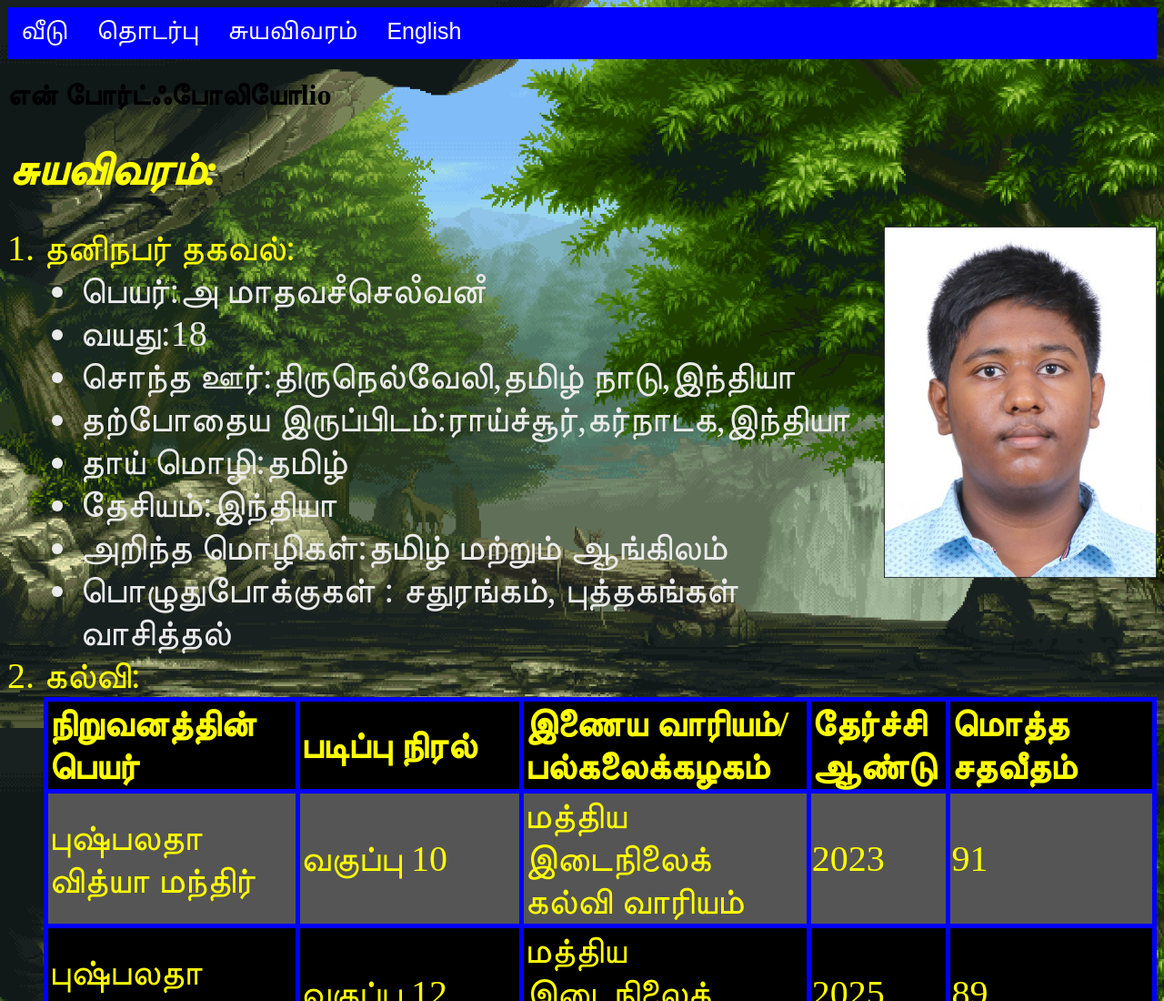
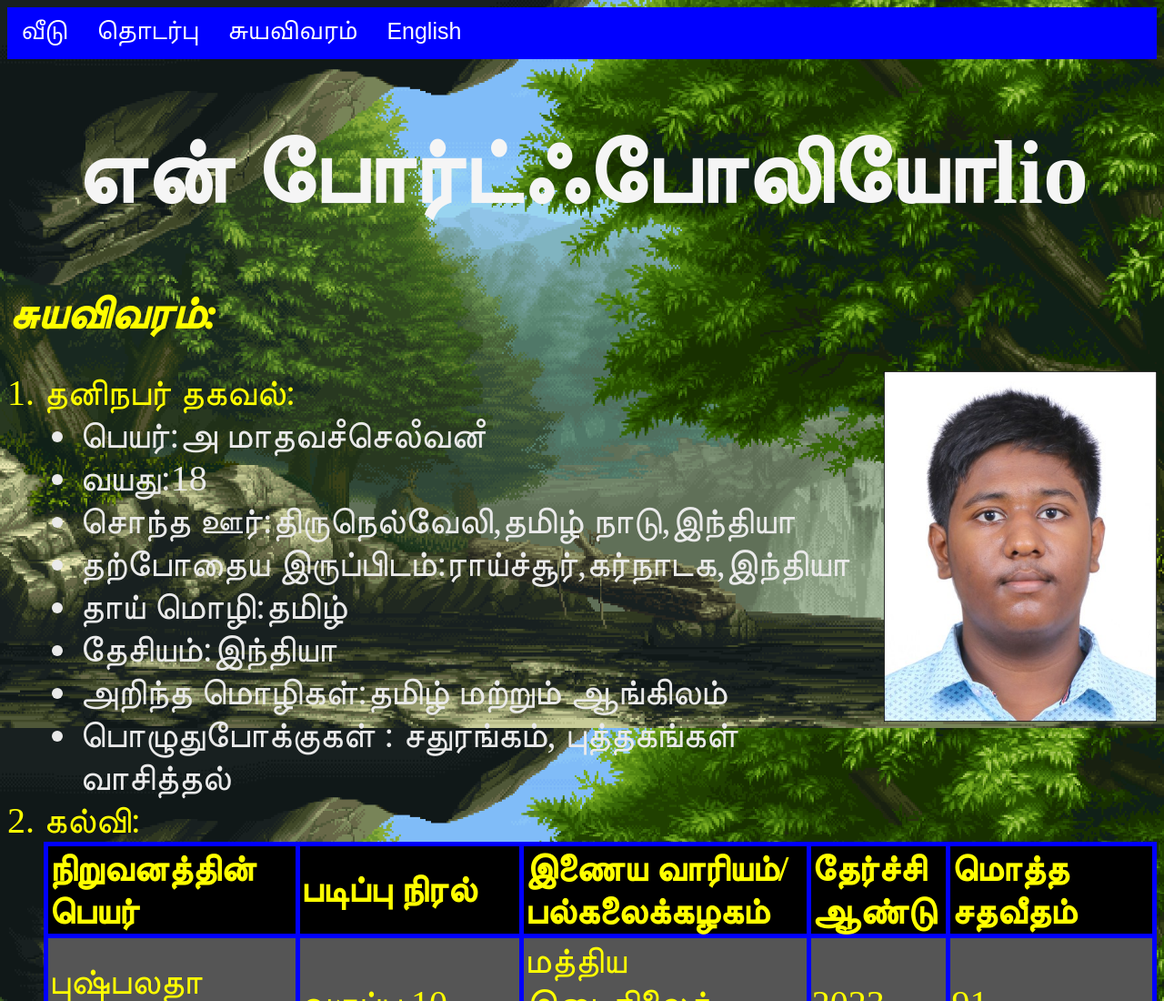
Before and after one commit to maadhavaselvan/maadhavaselvan.github.io, a plain HTML site: page index_tamil.html in a window 1280 px wide. Shown: the top 1100 px of the page at 91% size. Drawn offline with Linux system fonts and the light colour scheme.

Commit message:
Update index_tamil.html
tamil heading was broken

```diff
--- a/index_tamil.html
+++ b/index_tamil.html
@@ -3,6 +3,7 @@
 <head>
 <title>maadhavaselvan.com/home_tamil</title>
 <link rel="icon" type="image/x-icon" href="favicon.ico">
+<link href="https://fonts.googleapis.com/css2?family=Noto+Sans+Tamil&display=swap" rel="stylesheet">
 <style>
 body {background-color: powderblue;
 background-image: url('nature.gif');
@@ -77,7 +78,6 @@ tr:nth-child(even) {
   background-color: #555555;
 }
 tr:hover {background-color: #FF00FF;}
-<link href="https://fonts.googleapis.com/css2?family=Noto+Sans+Tamil&display=swap" rel="stylesheet">
 </style>
 </head>
 <body>
@@ -87,7 +87,7 @@ tr:hover {background-color: #FF00FF;}
   <li class="ac"><a href="index.html#bio">சுயவிவரம்</a></li>
   <li class="ac"><a href="index.html">English</a></li>
 </ul>
-<h1 color: #f5f5f5; text-align:center;font-size: 100px;"><b>என் போர்ட்ஃபோலியோlio</b></h1>
+<h1 style="color: #f5f5f5; text-align:center; font-size: 100px;"><b>என் போர்ட்ஃபோலியோlio</b></h1>
 <h1 id="bio" style="color:#FFFF00;font-size:50px;"><i>சுயவிவரம்:</i></h1>
 <img src="Photo.jpeg" alt="Passport size photo" style="width:300px;float:right;">
 <ol>
```
